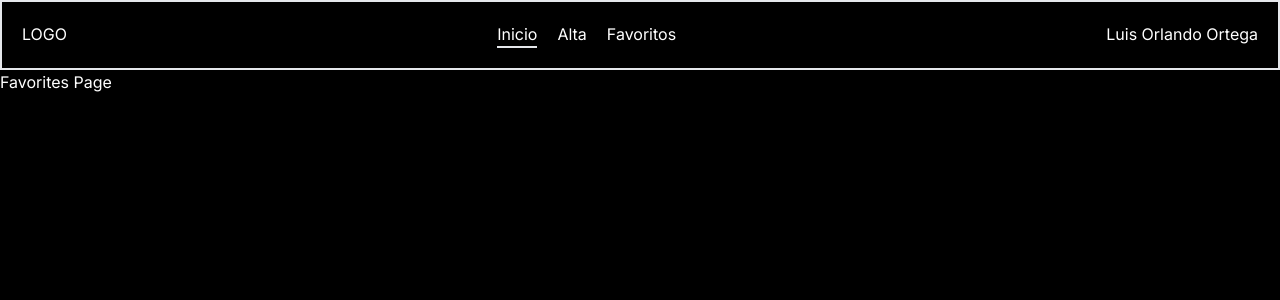
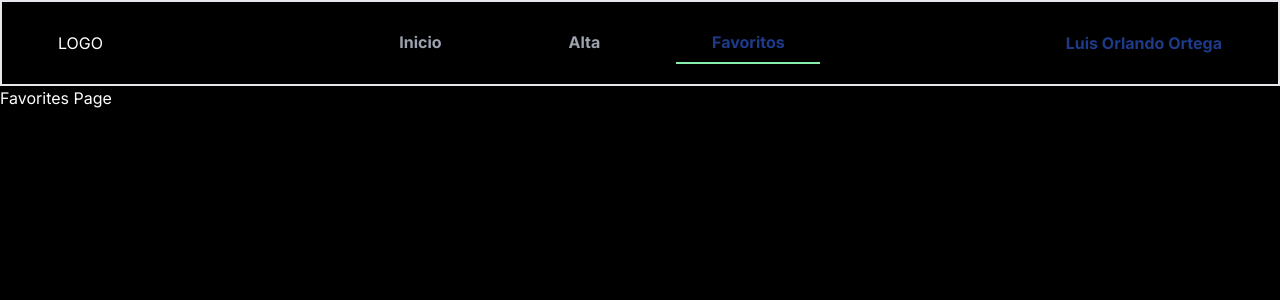
Before and after one commit to AlonsoMtzG/biblioteca, a Next.js app in the folder biblio/: page /favorites in a window 1280 px wide. Shown: the top 300 px of the page. Built offline with nearby package versions, Linux system fonts and the light colour scheme.

Commit message:
update nav

```diff
--- a/biblio/components/Nav.tsx
+++ b/biblio/components/Nav.tsx
@@ -1,17 +1,34 @@
+'use client';
 import Link from 'next/link';
+import { usePathname } from 'next/navigation';
+
+const routes = [
+  { name: 'Inicio', path: '/' },
+  { name: 'Alta', path: '/new' },
+  { name: 'Favoritos', path: '/favorites' },
+];
 
 export const Nav = () => {
+  const path = usePathname();
+
   return (
-    <div className="flex border-2 justify-between p-5">
+    <div className="flex border-2 justify-between py-5 px-14 items-center">
       <span>LOGO</span>
-      <div className="flex gap-5">
-        <Link href="/" className="border-b-2">
-          Inicio
-        </Link>
-        <Link href="/new">Alta</Link>
-        <Link href="/favorites">Favoritos</Link>
-      </div>
-      <p>Luis Orlando Ortega</p>
+      <ul className="flex gap-5">
+        {routes.map((route) => (
+          <li
+            key={route.name}
+            className={`w-36 p-2 justify-center flex font-bold ${
+              path === route.path
+                ? 'border-b-2 border-green-300 text-blue-900'
+                : 'text-gray-400'
+            }`}
+          >
+            <Link href={route.path}>{route.name}</Link>
+          </li>
+        ))}
+      </ul>
+      <p className="font-bold text-blue-900">Luis Orlando Ortega</p>
     </div>
   );
 };
```
